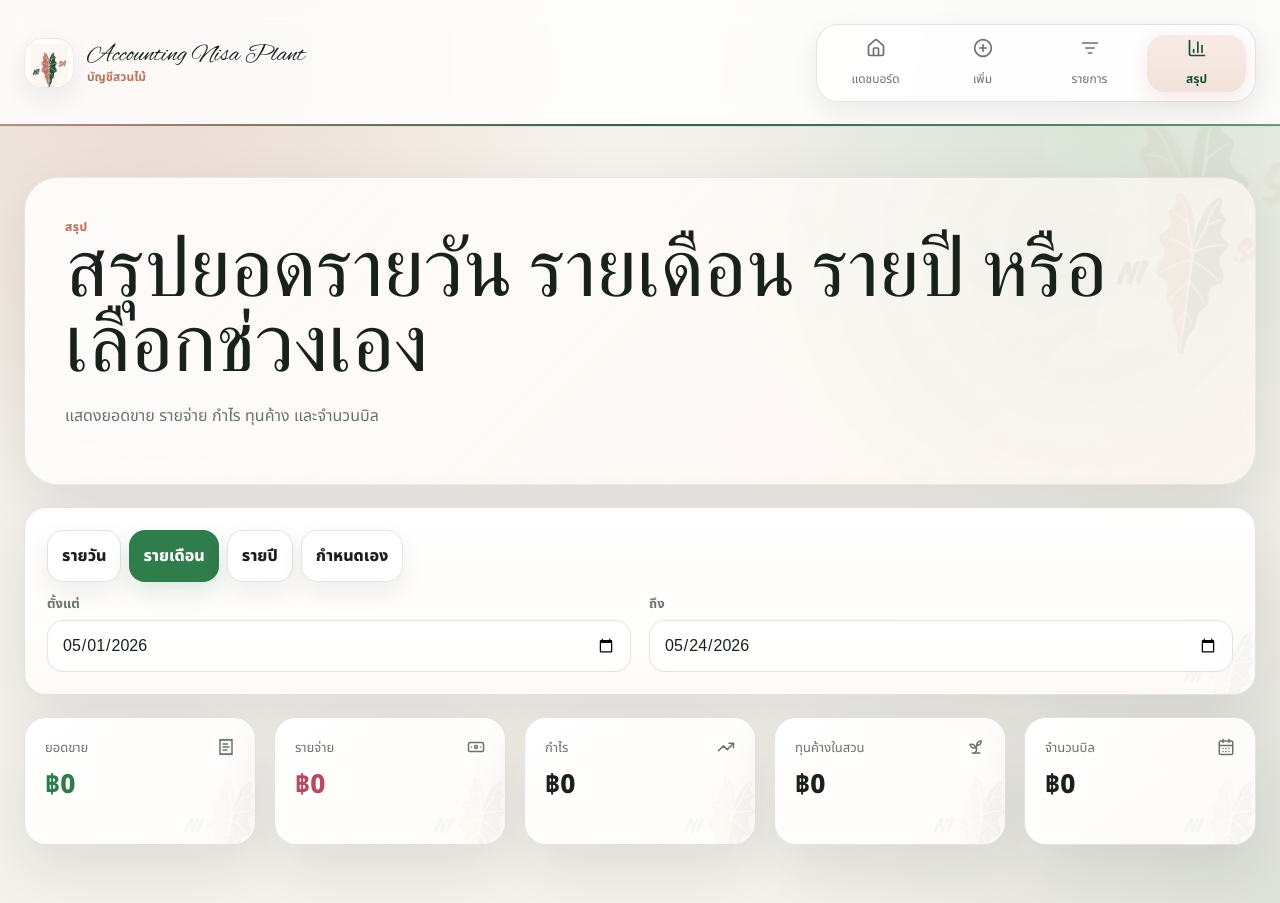
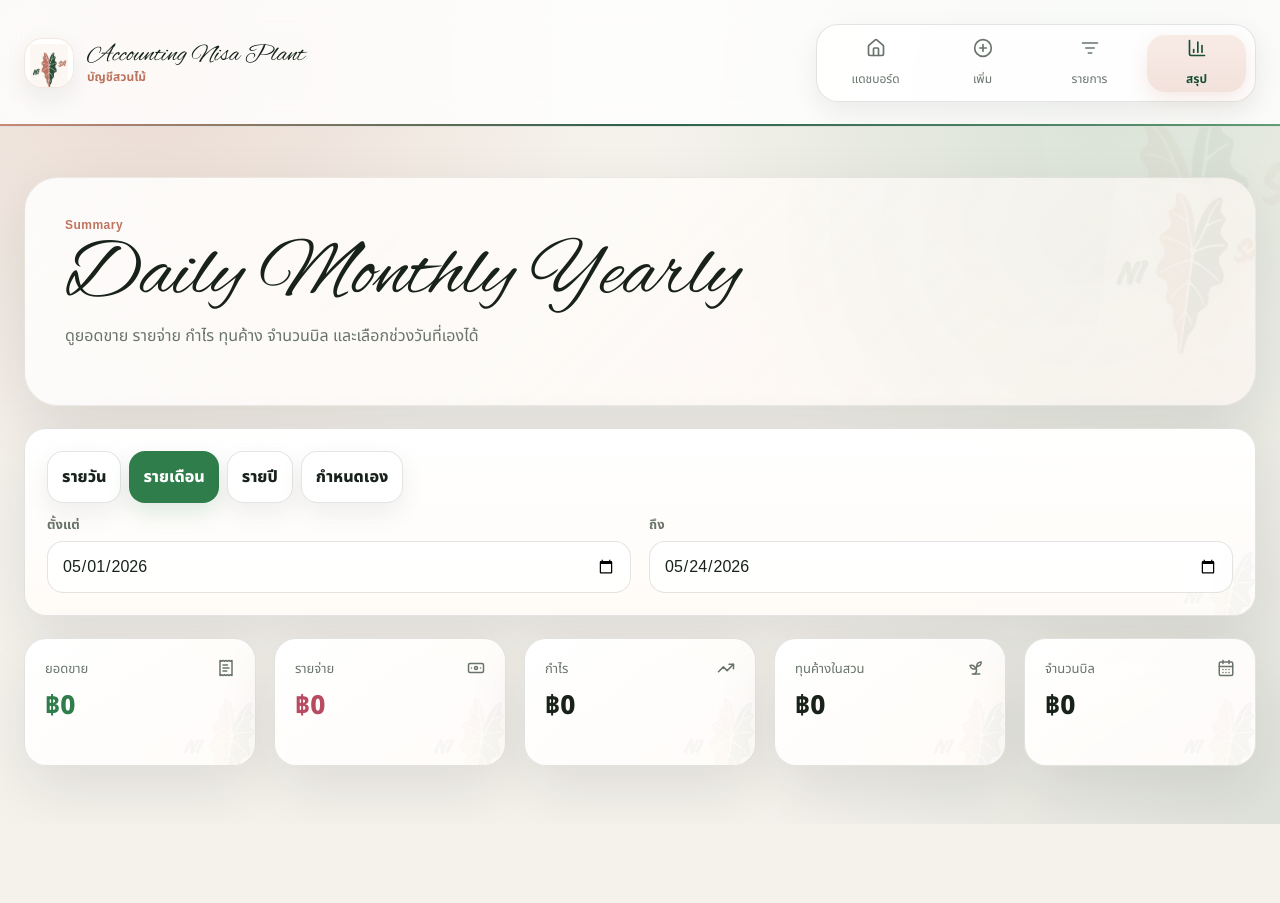
Before and after one commit to Jaturawit11/garden-account-lite, a Next.js app: page /summary in a window 1280 px wide. After the commit the page ends 824 px from the top, so only its background shows below. Built offline with nearby package versions, Linux system fonts and the light colour scheme; no server answers; the database is empty; a web font is replaced by a local one.

Commit message:
Use English script hero titles

```diff
--- a/app/summary/page.tsx
+++ b/app/summary/page.tsx
@@ -43,9 +43,9 @@ export default function SummaryPage() {
   return (
     <main className="page">
       <section className="hero">
-        <p className="eyebrow">สรุป</p>
-        <h1>สรุปยอดรายวัน รายเดือน รายปี หรือเลือกช่วงเอง</h1>
-        <p className="subtle">แสดงยอดขาย รายจ่าย กำไร ทุนค้าง และจำนวนบิล</p>
+        <p className="eyebrow">Summary</p>
+        <h1>Daily Monthly Yearly</h1>
+        <p className="subtle">ดูยอดขาย รายจ่าย กำไร ทุนค้าง จำนวนบิล และเลือกช่วงวันที่เองได้</p>
       </section>
 
       <section className="section card panel">
--- a/app/transactions/page.tsx
+++ b/app/transactions/page.tsx
@@ -51,9 +51,9 @@ export default function TransactionsPage() {
     <main className="page">
       <Toast message={message} onClose={() => setMessage("")} />
       <section className="hero">
-        <p className="eyebrow">รายการทั้งหมด</p>
-        <h1>ดู กรอง ค้นหา แก้ไข และลบธุรกรรม</h1>
-        <p className="subtle">เมื่อใช้ Supabase การแก้ไขและลบจะถูกเก็บในตารางประวัติ audit_logs</p>
+        <p className="eyebrow">Transactions</p>
+        <h1>Search Edit Delete</h1>
+        <p className="subtle">ดูรายการทั้งหมด กรองวันที่ ค้นหาลูกค้า/ต้นไม้ และแก้ไขรายการย้อนหลังได้</p>
       </section>
 
       {editing && (
```
